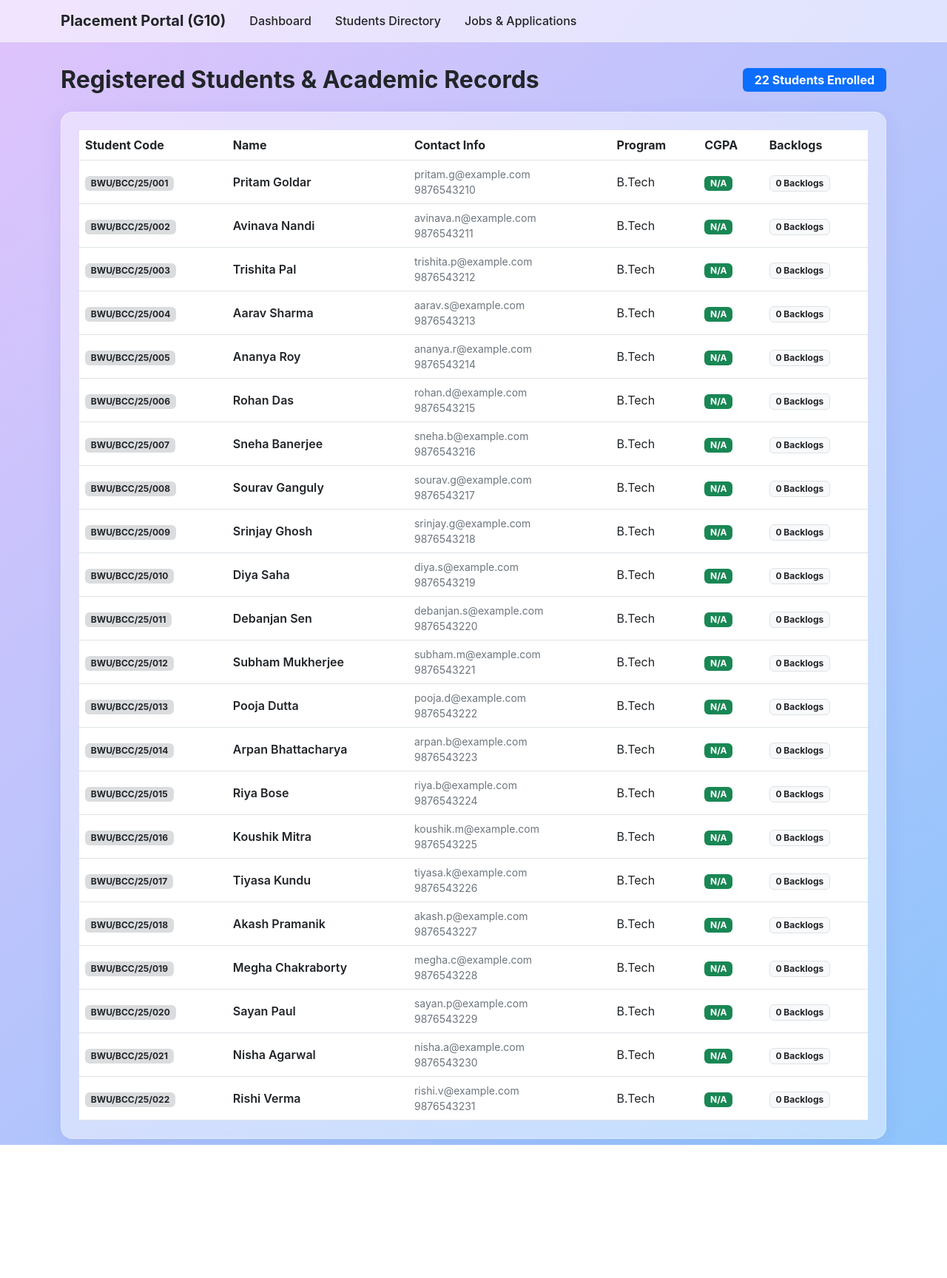
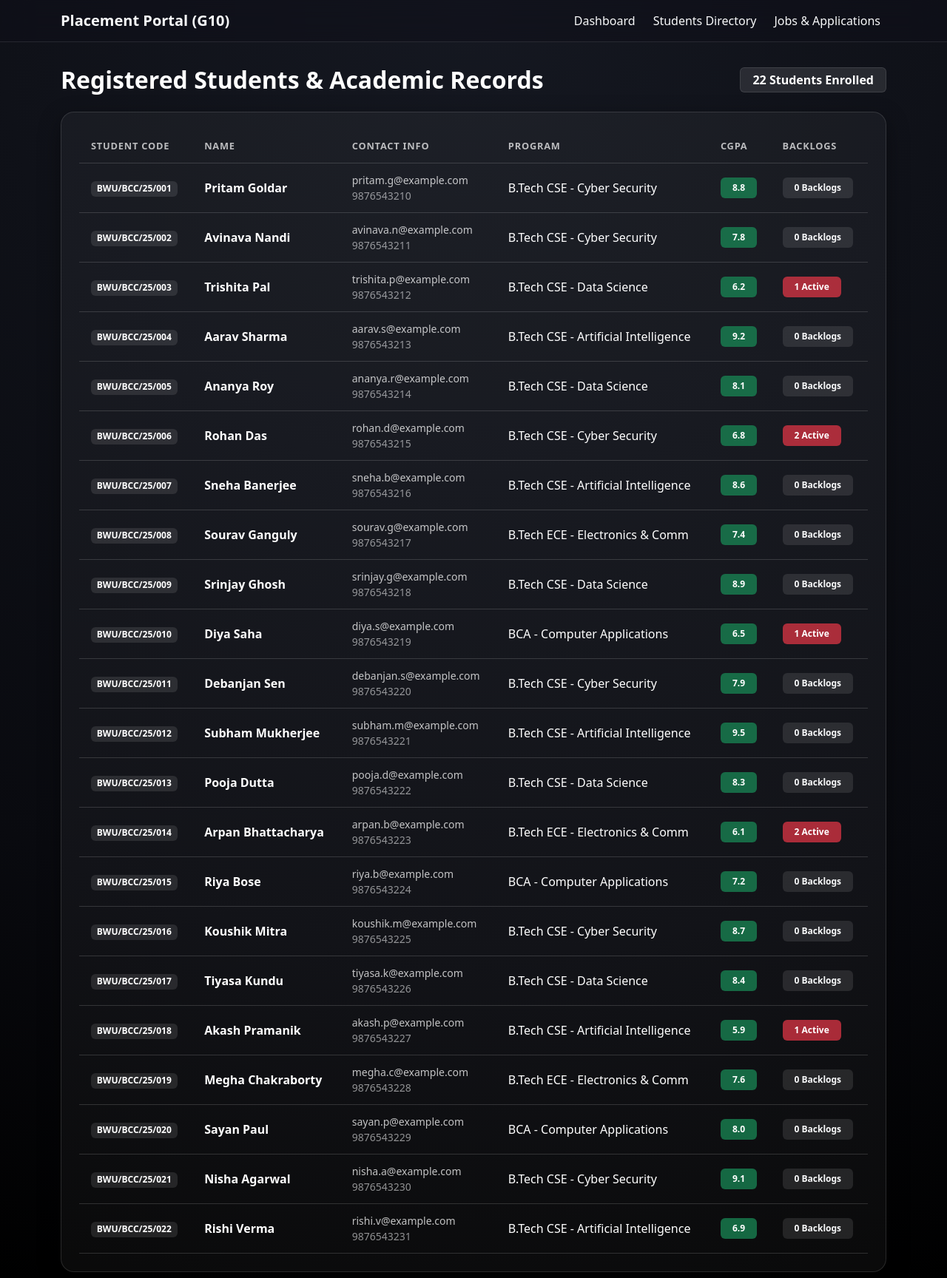
Before and after one commit to archismannandi433-bot/BTY39105_Group10_PlacementSystem, a Flask app: page /students in a window 1280 px wide. Shown: the whole page at 74% size. Before the commit the page ends 1548 px from the top, so only its background shows below. Run offline with Flask 3, Linux system fonts and the light colour scheme; data comes from the database, SQL or seed files in the repository.

Commit message:
Glass UI implemented and fixed some bugs

```diff
--- a/app.py
+++ b/app.py
@@ -1,5 +1,5 @@
 import sqlite3
-from flask import Flask, render_template
+from flask import Flask, render_template, request, redirect, url_for, flash
 
 app = Flask(__name__)
 app.secret_key = 'super_secret_placement_key'
@@ -16,13 +16,11 @@ def dashboard():
     conn = get_db_connection()
     cursor = conn.cursor()
 
-    # 1. Fetch counts
     total_students = cursor.execute("SELECT COUNT(*) FROM STUDENT").fetchone()[0] or 0
     total_companies = cursor.execute("SELECT COUNT(*) FROM COMPANY").fetchone()[0] or 0
     total_jobs = cursor.execute("SELECT COUNT(*) FROM JOB").fetchone()[0] or 0
     total_offers = cursor.execute("SELECT COUNT(*) FROM OFFER").fetchone()[0] or 0
 
-    # 2. Query offers via APPLICATION join
     placed_query = """
         SELECT s.name, s.student_code, c.company_name, j.job_title AS role, j.package_lpa AS package
         FROM OFFER o
@@ -35,7 +33,6 @@ def dashboard():
     try:
         placed_students = cursor.execute(placed_query).fetchall()
     except sqlite3.OperationalError:
-        # Direct query if OFFER table directly references student_id & job_id
         placed_query_direct = """
             SELECT s.name, s.student_code, c.company_name, j.job_title AS role, j.package_lpa AS package
             FROM APPLICATION a
@@ -60,17 +57,57 @@ def dashboard():
 @app.route('/students')
 def students():
     conn = get_db_connection()
-    students_list = conn.execute("SELECT * FROM STUDENT").fetchall()
+    # Joined with PROGRAM and ACADEMIC_RECORD tables
+    students_query = """
+        SELECT
+            s.student_id,
+            s.student_code,
+            s.name,
+            s.email,
+            s.phone,
+            p.program_name,
+            p.department,
+            ar.cgpa,
+            ar.active_backlogs
+        FROM STUDENT s
+        LEFT JOIN PROGRAM p ON s.program_id = p.program_id
+        LEFT JOIN ACADEMIC_RECORD ar ON s.student_id = ar.student_id
+    """
+    students_list = conn.execute(students_query).fetchall()
     conn.close()
     return render_template('students.html', students=students_list)
 
-@app.route('/jobs')
+@app.route('/jobs', methods=['GET', 'POST'])
 def jobs():
     conn = get_db_connection()
+
+    if request.method == 'POST':
+        student_id = request.form.get('student_id')
+        job_id = request.form.get('job_id')
+        if student_id and job_id:
+            conn.execute(
+                "INSERT INTO APPLICATION (student_id, job_id, status) VALUES (?, ?, 'Applied')",
+                (student_id, job_id)
+            )
+            conn.commit()
+            flash('Application submitted successfully!', 'success')
+            conn.close()
+            return redirect(url_for('jobs'))
+
+    # Joined JOB with COMPANY and JOB_ELIGIBILITY tables
     drives_query = """
-        SELECT j.job_id, c.company_name, j.job_title AS role, j.package_lpa AS package
+        SELECT
+            j.job_id,
+            j.job_title AS role,
+            j.job_description,
+            j.package_lpa AS package,
+            j.drive_date,
+            c.company_name,
+            e.min_cgpa,
+            e.max_backlogs_allowed
         FROM JOB j
         JOIN COMPANY c ON j.company_id = c.company_id
+        LEFT JOIN JOB_ELIGIBILITY e ON j.job_id = e.job_id
     """
     drives = conn.execute(drives_query).fetchall()
     students_list = conn.execute("SELECT student_id, name FROM STUDENT").fetchall()
--- a/static/css/animations.css
+++ b/static/css/animations.css
@@ -1,14 +1,117 @@
-@keyframes glassFadeIn {
-  from { opacity: 0; transform: translateY(12px); }
-  to { opacity: 1; transform: translateY(0); }
+/* ====================
+   Apple UI Hover Zoom & Bounce Animations
+   ==================== */
+.apple-nav-link {
+    transition: transform 0.25s cubic-bezier(0.34, 1.56, 0.64, 1), color 0.2s ease;
+    display: inline-block;
+    position: relative;
 }
 
-.glass-card {
-  background: rgba(255, 255, 255, 0.45);
-  backdrop-filter: blur(16px);
-  -webkit-backdrop-filter: blur(16px);
-  border: 1px solid rgba(255, 255, 255, 0.3);
-  border-radius: 16px;
-  box-shadow: 0 8px 32px 0 rgba(31, 38, 135, 0.07);
-  animation: glassFadeIn 0.5s cubic-bezier(0.16, 1, 0.3, 1) forwards;
+.apple-nav-link:hover {
+    transform: scale(1.18);
 }
+
+@keyframes appleBounceDown {
+    0% {
+        opacity: 0;
+        transform: translateY(-25px) scaleY(0.96);
+    }
+    60% {
+        opacity: 1;
+        transform: translateY(8px) scaleY(1.01);
+    }
+    80% {
+        transform: translateY(-3px) scaleY(0.995);
+    }
+    100% {
+        opacity: 1;
+        transform: translateY(0) scaleY(1);
+    }
+}
+
+.page-bounce-container {
+    animation: appleBounceDown 0.65s cubic-bezier(0.22, 1, 0.36, 1) forwards;
+    transform-origin: top center;
+}
+
+/* ====================
+   Page Theme Backgrounds
+   ==================== */
+/* Dashboard: Dark Purple */
+body.theme-dashboard {
+    background: radial-gradient(circle at top, #2b1055 0%, #17072b 70%, #0d031a 100%) !important;
+    color: #ffffff !important;
+}
+
+/* Student Directory: Cosmic Black */
+body.theme-students {
+    background: radial-gradient(circle at top, #151821 0%, #090a0f 70%, #000000 100%) !important;
+    color: #ffffff !important;
+}
+
+/* Jobs & Applications: Dark Nebula Blue */
+body.theme-jobs {
+    background: radial-gradient(circle at top, #0d253f 0%, #07162c 70%, #020914 100%) !important;
+    color: #ffffff !important;
+}
+
+/* Nav bar styling */
+.glass-nav-dark {
+    background: rgba(15, 15, 25, 0.5) !important;
+    backdrop-filter: blur(20px);
+    -webkit-backdrop-filter: blur(20px);
+    border-bottom: 1px solid rgba(255, 255, 255, 0.1) !important;
+}
+
+/* ====================
+   Fully Transparent Containers
+   ==================== */
+.glass-card-transparent {
+    background: rgba(255, 255, 255, 0.04) !important;
+    backdrop-filter: blur(16px);
+    -webkit-backdrop-filter: blur(16px);
+    border: 1px solid rgba(255, 255, 255, 0.12) !important;
+    border-radius: 18px;
+    box-shadow: 0 10px 30px rgba(0, 0, 0, 0.4);
+}
+
+/* ====================
+   Transparent Table Overrides (Fixes White Box Issue)
+   ==================== */
+.table-transparent {
+    --bs-table-bg: transparent !important;
+    --bs-table-accent-bg: transparent !important;
+    --bs-table-striped-bg: transparent !important;
+    --bs-table-active-bg: transparent !important;
+    --bs-table-hover-bg: rgba(255, 255, 255, 0.05) !important;
+    --bs-table-color: #ffffff !important;
+    background-color: transparent !important;
+    color: #ffffff !important;
+}
+
+.table-transparent th,
+.table-transparent td {
+    background-color: transparent !important;
+    color: #ffffff !important;
+    border-bottom: 1px solid rgba(255, 255, 255, 0.15) !important;
+    padding: 12px 16px;
+}
+
+.table-transparent th {
+    color: rgba(255, 255, 255, 0.7) !important;
+    text-transform: uppercase;
+    font-size: 0.8rem;
+    letter-spacing: 0.8px;
+}
+
+/* Form Dropdown Styling for Dark Themes */
+.dark-select {
+    background-color: rgba(0, 0, 0, 0.4) !important;
+    color: #ffffff !important;
+    border: 1px solid rgba(255, 255, 255, 0.2) !important;
+}
+
+.dark-select option {
+    background-color: #121624 !important;
+    color: #ffffff !important;
+}
--- a/templates/base.html
+++ b/templates/base.html
@@ -9,47 +9,33 @@
     <!-- Base CSS & Glass Animations -->
     <link rel="stylesheet" href="{{ url_for('static', filename='style.css') }}">
     <link rel="stylesheet" href="{{ url_for('static', filename='css/animations.css') }}">
-    <style>
-        body {
-            background: linear-gradient(135deg, #e0c3fc 0%, #8ec5fc 100%);
-            min-height: 100vh;
-            font-family: -apple-system, BlinkMacSystemFont, "SF Pro Display", "Segoe UI", Roboto, sans-serif;
-            color: #1d1d1f;
-        }
-        .glass-nav {
-            background: rgba(255, 255, 255, 0.55);
-            backdrop-filter: blur(20px);
-            -webkit-backdrop-filter: blur(20px);
-            border-bottom: 1px solid rgba(255, 255, 255, 0.3);
-        }
-    </style>
 </head>
-<body>
+<body class="{% block body_class %}{% endblock %}">
     <!-- Glass Navbar -->
-    <nav class="navbar navbar-expand-lg glass-nav sticky-top mb-4">
+    <nav class="navbar navbar-expand-lg glass-nav-dark sticky-top mb-4">
         <div class="container">
-            <a class="navbar-brand fw-bold text-dark" href="{{ url_for('dashboard') }}">Placement Portal (G10)</a>
-            <button class="navbar-toggler" type="button" data-bs-toggle="collapse" data-bs-target="#navbarNav">
+            <a class="navbar-brand fw-bold text-light apple-nav-link" href="{{ url_for('dashboard') }}">Placement Portal (G10)</a>
+            <button class="navbar-toggler navbar-dark" type="button" data-bs-toggle="collapse" data-bs-target="#navbarNav">
                 <span class="navbar-toggler-icon"></span>
             </button>
             <div class="collapse navbar-collapse" id="navbarNav">
-                <ul class="navbar-collapse nav ms-auto">
+                <ul class="navbar-nav ms-auto gap-2">
                     <li class="nav-item">
-                        <a class="nav-link text-dark fw-medium" href="{{ url_for('dashboard') }}">Dashboard</a>
+                        <a class="nav-link text-light fw-medium apple-nav-link" href="{{ url_for('dashboard') }}">Dashboard</a>
                     </li>
                     <li class="nav-item">
-                        <a class="nav-link text-dark fw-medium" href="{{ url_for('students') }}">Students Directory</a>
+                        <a class="nav-link text-light fw-medium apple-nav-link" href="{{ url_for('students') }}">Students Directory</a>
                     </li>
                     <li class="nav-item">
-                        <a class="nav-link text-dark fw-medium" href="{{ url_for('jobs') }}">Jobs & Applications</a>
+                        <a class="nav-link text-light fw-medium apple-nav-link" href="{{ url_for('jobs') }}">Jobs & Applications</a>
                     </li>
                 </ul>
             </div>
         </div>
     </nav>
 
-    <!-- Main Content Container -->
-    <main class="container py-2">
+    <!-- Main Content Container with Bounce Down Effect -->
+    <main class="container py-2 page-bounce-container">
         {% block content %}{% endblock %}
     </main>
 
--- a/templates/students.html
+++ b/templates/students.html
@@ -1,14 +1,18 @@
 {% extends 'base.html' %}
+
+{% block body_class %}theme-students{% endblock %}
 
 {% block content %}
 <div class="d-flex justify-content-between align-items-center mb-4">
-    <h2 class="fw-bold text-dark mb-0">Registered Students & Academic Records</h2>
-    <span class="badge bg-primary fs-6 px-3 py-2">{{ students|length }} Students Enrolled</span>
+    <h2 class="fw-bold text-white mb-0">Registered Students & Academic Records</h2>
+    <span class="badge bg-light bg-opacity-10 fs-6 px-3 py-2 text-white border border-light border-opacity-10">
+        {{ students|length }} Students Enrolled
+    </span>
 </div>
 
-<div class="glass-card p-4">
+<div class="glass-card-transparent p-4">
     <div class="table-responsive">
-        <table class="table align-middle mb-0">
+        <table class="table table-transparent align-middle mb-0">
             <thead>
                 <tr>
                     <th>Student Code</th>
@@ -22,25 +26,31 @@
             <tbody>
                 {% for student in students %}
                 <tr>
-                    <td><span class="badge bg-secondary bg-opacity-25 text-dark fw-bold">{{ student.student_code }}</span></td>
-                    <td class="fw-semibold text-dark">{{ student.name }}</td>
-                    <td class="small text-secondary">
-                        <div>{{ student.email }}</div>
-                        <div>{{ student.phone }}</div>
+                    <td><span class="badge bg-light bg-opacity-10 text-white">{{ student.student_code }}</span></td>
+                    <td class="fw-semibold text-white">{{ student.name }}</td>
+                    <td class="small opacity-75">
+                        <div class="text-white">{{ student.email }}</div>
+                        <div class="text-light opacity-75">{{ student.phone }}</div>
                     </td>
-                    <td class="text-dark">{{ student.program if student.program else 'B.Tech' }}</td>
-                    <td><span class="badge bg-success">{{ student.cgpa if student.cgpa else 'N/A' }}</span></td>
+                    <td class="text-white">{{ student.program_name if student.program_name else 'N/A' }}</td>
                     <td>
-                        {% if student.backlogs and student.backlogs > 0 %}
-                            <span class="badge bg-danger">{{ student.backlogs }} Active</span>
+                        {% if student.cgpa is not none %}
+                            <span class="badge bg-success bg-opacity-75 px-3 py-2">{{ student.cgpa }}</span>
                         {% else %}
-                            <span class="badge bg-light text-dark border">0 Backlogs</span>
+                            <span class="badge bg-secondary bg-opacity-50 px-3 py-2">N/A</span>
+                        {% endif %}
+                    </td>
+                    <td>
+                        {% if student.active_backlogs and student.active_backlogs > 0 %}
+                            <span class="badge bg-danger bg-opacity-75 px-3 py-2">{{ student.active_backlogs }} Active</span>
+                        {% else %}
+                            <span class="badge bg-light bg-opacity-10 text-light px-3 py-2">0 Backlogs</span>
                         {% endif %}
                     </td>
                 </tr>
                 {% else %}
                 <tr>
-                    <td colspan="6" class="text-center text-muted py-3">No student records found.</td>
+                    <td colspan="6" class="text-center text-light opacity-50 py-3">No student records found.</td>
                 </tr>
                 {% endfor %}
             </tbody>
```
Also changed, not shown: templates/dashboard.html (+24 -22 lines), templates/jobs.html (+30 -9 lines).
